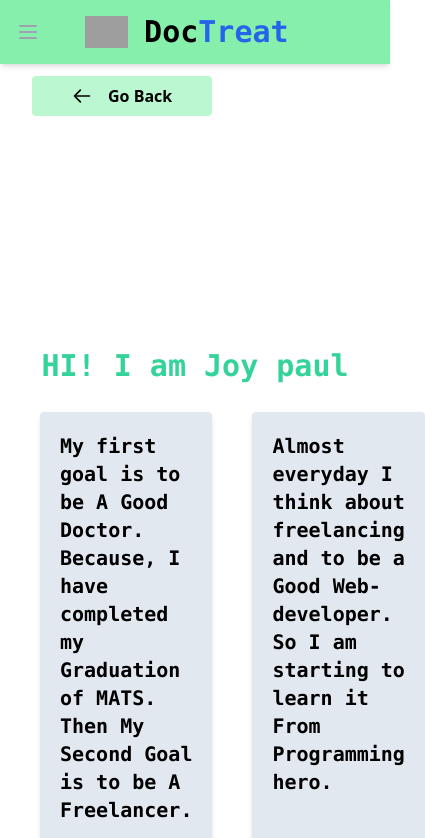
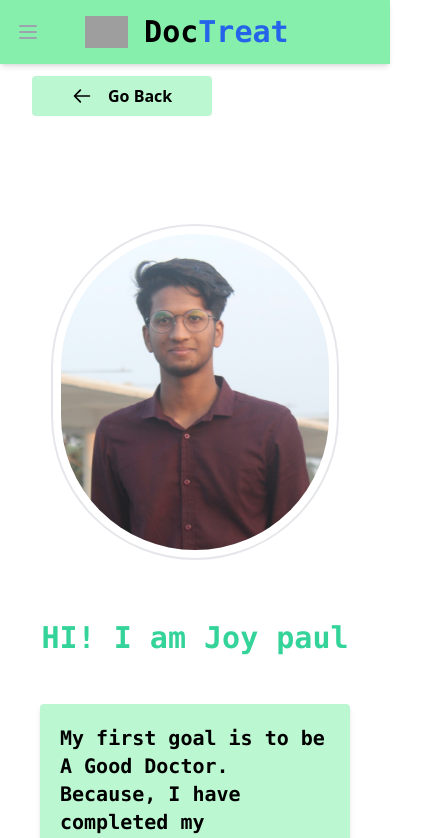
Before and after one commit to joypaul3592/Dcotor-managment-app, a React (Create React App) app: page /about in a window 390 px wide. Shown: the top 838 px of the page, 425 px wide, since content can reach past the window. Built offline with nearby package versions, Linux system fonts and the light colour scheme; no server answers; grey boxes are pictures that could not be loaded.

Commit message:
adding responsive

```diff
--- a/src/Components/About/About.js
+++ b/src/Components/About/About.js
@@ -1,7 +1,7 @@
 import React from 'react';
 import { useNavigate } from 'react-router-dom';
 import { ArrowLeftIcon } from '@heroicons/react/outline'
-import DoctorsImage from '../../img/doctor.gif'
+import DoctorsImage from '../../img/profile.JPG'
 
 const About = () => {
     const naviget = useNavigate();
@@ -11,14 +11,14 @@ const About = () => {
                 <button onClick={() => naviget(-1)} className='py-2 px-10  bg-green-200 rounded font-xl font-semibold flex items-center justify-between'> <ArrowLeftIcon className='w-5 mr-4'></ArrowLeftIcon>Go Back</button>
             </div>
             <div className=' py-24'>
-
-
-
-                <div className='md:px-10 order-2 md:order-none py-24'>
+                <div className="border-2 w-72 mx-auto rounded-full ">
+                    <img className=' w-72 p-2 mx-auto rounded-full h-3/4' src={DoctorsImage} alt="" />
+                </div>
+                <div className='md:px-10 order-2 md:order-none py-8'>
                     <h1 className='text-emerald-400 font-mono text-3xl font-bold py-7'>HI! I am Joy paul</h1>
-                    <div className="flex">
-                        <h1 className=' font-mono text-xl font-bold bg-slate-200 mx-5 p-5 text-left rounded shadow-md'>My first goal is to be A Good Doctor. Because, I have completed my Graduation of MATS. Then My Second Goal is to be A Freelancer.</h1>
-                        <h1 className=' font-mono text-xl font-bold bg-slate-200 mx-5 p-5 text-left rounded shadow-md'>Almost everyday I think about freelancing and to be a Good Web-developer. So I am starting to learn it From Programming hero.</h1>
+                    <div className="block md:flex ">
+                        <h1 className='my-5 font-mono text-xl font-bold bg-green-200 mx-5 p-5 text-left rounded shadow-md'>My first goal is to be A Good Doctor. Because, I have completed my Graduation of MATS. Then My Second Goal is to be A Freelancer.</h1>
+                        <h1 className=' font-mono text-xl font-bold bg-green-200 mx-5 p-5 text-left rounded shadow-md'>Almost everyday I think about freelancing and to be a Good Web-developer. So I am starting to learn it From Programming hero.</h1>
                     </div>
                 </div>
             </div>
--- a/src/Components/Sheared/Navbar/Navbar.js
+++ b/src/Components/Sheared/Navbar/Navbar.js
@@ -66,7 +66,6 @@ const Navbar = () => {
                                         >About
                                         </NavLink>
 
-
                                         {
                                             user?.uid ? <NavLink
                                                 to={'login'}
@@ -80,8 +79,6 @@ const Navbar = () => {
                                                     to={'login'}
                                                     className={({ isActive }) => (`px-3 py-2 rounded-md text-xl font-medium ${isActive ? 'text-blue-500' : 'text-black'}`)}
                                                 >Login</NavLink>
-
-
                                         }
 
                                     </div>
@@ -94,16 +91,36 @@ const Navbar = () => {
                         <div className="px-2 pt-2 pb-3 space-y-1">
                             <NavLink
                                 to={'/'}
-                                className={({ isActive }) => (`px-3 py-2 rounded-md text-xl font-medium block ${isActive ? 'text-blue-500' : 'text-black'}`)}>Home</NavLink>
+                                className={({ isActive }) => (`px-3 py-2 rounded-md text-xl font-medium block ${isActive ? 'text-blue-500' : 'text-black'}`)}
+                            >Home</NavLink>
+                            <NavLink
+                                to={'service'}
+                                className={({ isActive }) => (`px-3 py-2 rounded-md text-xl font-medium block ${isActive ? 'text-blue-500' : 'text-black'}`)}
+                            >Service</NavLink>
+                            <NavLink
+                                to={'blog'}
+                                className={({ isActive }) => (`px-3 py-2 rounded-md text-xl font-medium block ${isActive ? 'text-blue-500' : 'text-black'}`)}
+                            >Blog</NavLink>
                             <NavLink
                                 to={'about'}
-                                className={({ isActive }) => (`px-3 py-2 rounded-md text-xl font-medium block ${isActive ? 'text-blue-500' : 'text-black'}`)}>About</NavLink>
-                            <NavLink
-                                to={'Cars'}
-                                className={({ isActive }) => (`px-3 py-2 rounded-md text-xl font-medium block ${isActive ? 'text-blue-500' : 'text-black'}`)}>Cars</NavLink>
-                            <NavLink
-                                to={'login'}
-                                className={({ isActive }) => (`px-3 py-2 rounded-md text-xl font-medium block ${isActive ? 'text-blue-500' : 'text-black'}`)}>Login</NavLink>
+                                className={({ isActive }) => (`px-3 py-2 rounded-md text-xl font-medium block ${isActive ? 'text-blue-500' : 'text-black'}`)}
+                            >About
+                            </NavLink>
+
+                            {
+                                user?.uid ? <NavLink
+                                    to={'login'}
+                                    onClick={() => { signOut(auth) }}
+                                    className={({ isActive }) => (`px-3 py-2 rounded-md text-xl font-medium block ${isActive ? 'text-blue-500' : 'text-black'}`)}>LogOut</NavLink> :
+
+                                    location.pathname.includes('/signup') ? <NavLink
+                                        to={'signup'}
+                                        className={({ isActive }) => (`px-3 py-2 rounded-md text-xl font-medium block ${isActive ? 'text-blue-500' : 'text-black'}`)}
+                                    >SignUp</NavLink> : <NavLink
+                                        to={'login'}
+                                        className={({ isActive }) => (`px-3 py-2 rounded-md text-xl font-medium block ${isActive ? 'text-blue-500' : 'text-black'}`)}
+                                    >Login</NavLink>
+                            }
                         </div>
                     </Disclosure.Panel>
                 </>
```
Also changed, not shown: src/img/profile.JPG (added).
